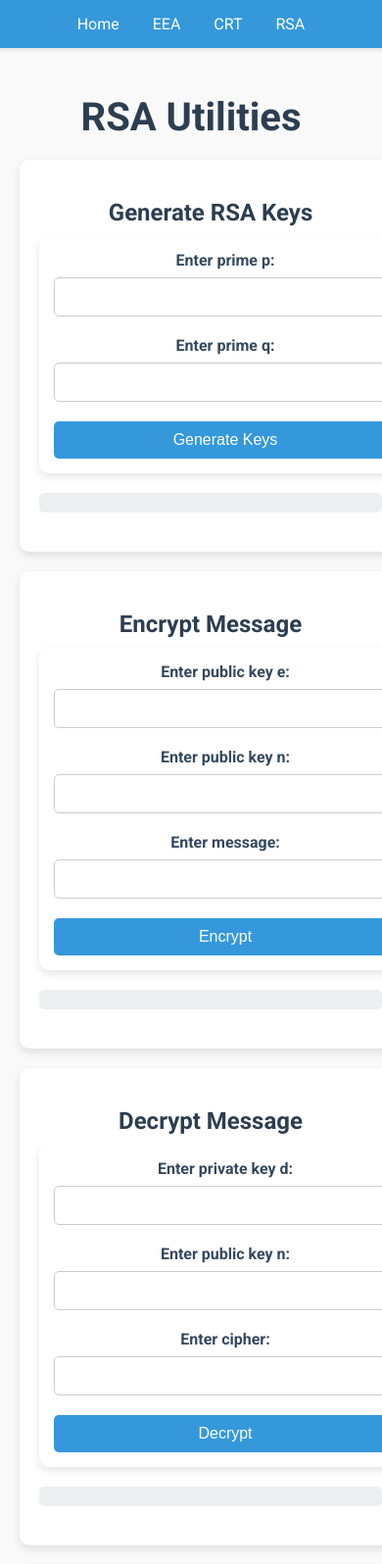
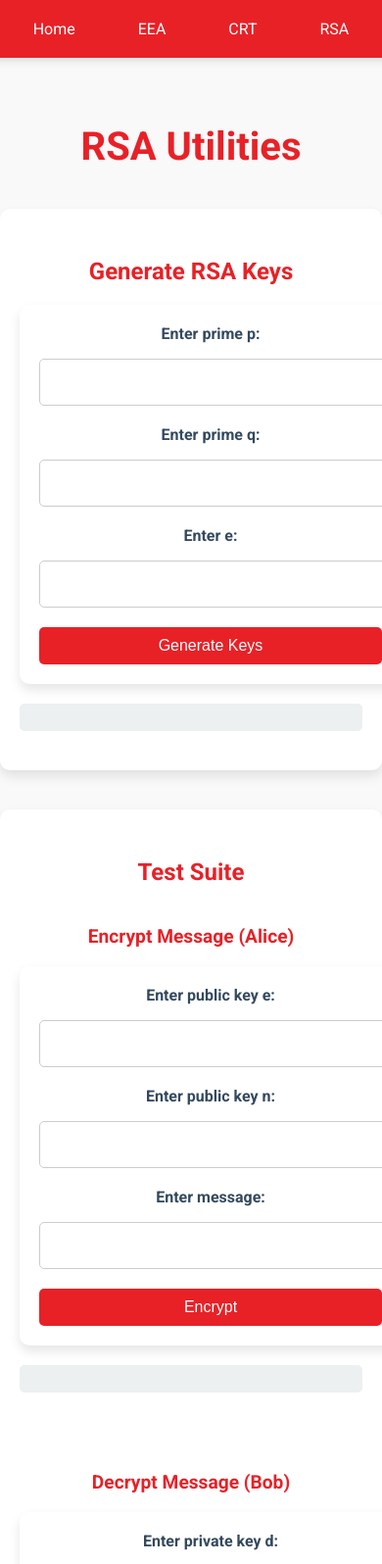
Before and after one commit to JakubSchwenkbeck/EasyMath, a website: page public/rsa.html in a window 390 px wide. Shown: the top 1596 px of the page at 98% size. Drawn offline with Linux system fonts and the light colour scheme.

Commit message:
enhanced rsa and overall styling

```diff
--- a/public/crt.css
+++ b/public/crt.css
@@ -61,7 +61,7 @@ input[type="number"] {
 }
 
 button {
-    background-color: #3498db;
+    background-color: #27ae60; /* Modern Green */
     color: #fff;
     border: none;
     padding: 10px 20px;
@@ -73,7 +73,7 @@ button {
 }
 
 button:hover {
-    background-color: #2980b9;
+    background-color: #27ae60; /* Modern Green */
 }
 
 button[type="button"] {
@@ -106,7 +106,7 @@ p#result {
 }
 
 .navbar {
-    background-color: #3498db;
+    background-color: #27ae60; /* Modern Green */
     padding: 15px;
     width: 100%;
     text-align: center;
@@ -151,7 +151,7 @@ p#result {
 }
 
 .card .button {
-    background-color: #3498db;
+    background-color: #27ae60; /* Modern Green */
     color: #fff;
     border: none;
     padding: 10px 20px;
@@ -164,7 +164,7 @@ p#result {
 }
 
 .card .button:hover {
-    background-color: #2980b9;
+    background-color: #27ae60; /* Modern Green */
 }
 
 @media (max-width: 600px) {
--- a/public/rsa.css
+++ b/public/rsa.css
@@ -11,25 +11,30 @@ body {
 }
 
 h1 {
-    color: #2c3e50;
-    margin-bottom: 20px;
+    color: #e82127; /* Tesla Red */
+    margin-bottom: 40px; /* Increased margin */
     font-size: 2.5em;
 }
 
 h2 {
-    margin-top: 20px;
-    color: #2c3e50;
+    margin-top: 30px; /* Increased margin */
+    color: #e82127; /* Tesla Red */
     font-size: 1.5em;
+}
+
+h3 {
+    margin-top: 20px; /* Increased margin */
+    color: #e82127; /* Tesla Red */
+    font-size: 1.2em;
 }
 
 form {
     background: #fff;
-    padding: 20px;
+    padding: 20px; /* Adjusted padding */
     border-radius: 10px;
-    box-shadow: 0 4px 8px rgba(0, 0, 0, 0.1);
-    max-width: 600px;
+    box-shadow: 0 6px 12px rgba(0, 0, 0, 0.1); /* Increased shadow */
     width: 100%;
-    margin-bottom: 20px;
+    margin-bottom: 20px; /* Adjusted margin */
     transition: transform 0.3s ease;
 }
 
@@ -39,25 +44,25 @@ form:hover {
 
 label {
     display: block;
-    margin-bottom: 8px;
+    margin-bottom: 16px; /* Increased margin */
     font-weight: bold;
     color: #34495e;
 }
 
 input[type="number"] {
     width: calc(100% - 20px);
-    padding: 10px;
-    margin-bottom: 20px;
+    padding: 14px; /* Increased padding */
+    margin-bottom: 20px; /* Adjusted margin */
     border: 1px solid #ccc;
     border-radius: 5px;
     font-size: 1em;
 }
 
 button {
-    background-color: #3498db;
+    background-color: #e82127; /* Tesla Red */
     color: #fff;
     border: none;
-    padding: 10px 20px;
+    padding: 14px 28px; /* Increased padding */
     border-radius: 5px;
     cursor: pointer;
     font-size: 1em;
@@ -66,12 +71,12 @@ button {
 }
 
 button:hover {
-    background-color: #2980b9;
+    background-color: #c4161b; /* Darker Tesla Red */
 }
 
 p {
     background: #ecf0f1;
-    padding: 10px;
+    padding: 14px; /* Increased padding */
     border-radius: 5px;
     font-weight: bold;
     text-align: center;
@@ -80,21 +85,22 @@ p {
 
 .container {
     text-align: center;
-    padding: 20px;
+    padding: 40px; /* Increased padding */
+    width: 100%; /* Use full width */
 }
 
 .navbar {
-    background-color: #3498db;
-    padding: 15px;
+    background-color: #e82127; /* Tesla Red */
+    padding: 20px; /* Increased padding */
     width: 100%;
     text-align: center;
-    box-shadow: 0 2px 4px rgba(0, 0, 0, 0.1);
+    box-shadow: 0 4px 8px rgba(0, 0, 0, 0.1); /* Increased shadow */
 }
 
 .navbar a {
     color: #fff;
     text-decoration: none;
-    margin: 0 15px;
+    margin: 0 30px; /* Increased margin */
     font-size: 1.2em;
     transition: color 0.3s ease;
 }
@@ -103,14 +109,18 @@ p {
     color: #ecf0f1;
 }
 
+.grid {
+    display: grid;
+    grid-template-columns: 1fr 1fr; /* Two columns */
+    gap: 40px; /* Increased gap */
+    width: 100%;
+}
+
 .card {
     background: #fff;
-    padding: 20px;
+    padding: 20px; /* Adjusted padding */
     border-radius: 10px;
-    box-shadow: 0 4px 8px rgba(0, 0, 0, 0.1);
-    max-width: 400px;
-    width: 100%;
-    margin: 20px 0;
+    box-shadow: 0 6px 12px rgba(0, 0, 0, 0.1); /* Increased shadow */
     transition: transform 0.3s ease;
 }
 
@@ -119,20 +129,20 @@ p {
 }
 
 .card h2 {
-    color: #2c3e50;
-    margin-bottom: 10px;
+    color: #e82127; /* Tesla Red */
+    margin-bottom: 20px; /* Adjusted margin */
 }
 
 .card p {
     color: #34495e;
-    margin-bottom: 20px;
+    margin-bottom: 20px; /* Adjusted margin */
 }
 
 .card .button {
-    background-color: #3498db;
+    background-color: #e82127; /* Tesla Red */
     color: #fff;
     border: none;
-    padding: 10px 20px;
+    padding: 14px 28px; /* Increased padding */
     border-radius: 5px;
     cursor: pointer;
     font-size: 1em;
@@ -142,12 +152,36 @@ p {
 }
 
 .card .button:hover {
-    background-color: #2980b9;
+    background-color: #c4161b; /* Darker Tesla Red */
+}
+
+.test-suite {
+    display: flex;
+    justify-content: space-between;
+    gap: 40px; /* Increased gap */
+}
+
+.test-encrypt, .test-decrypt {
+    width: 48%;
+}
+
+@media (max-width: 900px) {
+    .grid {
+        grid-template-columns: 1fr; /* Single column for smaller screens */
+    }
+
+    .test-suite {
+        flex-direction: column;
+    }
+
+    .test-encrypt, .test-decrypt {
+        width: 100%;
+    }
 }
 
 @media (max-width: 600px) {
     form {
-        padding: 15px;
+        padding: 20px; /* Adjusted padding */
     }
 
     input[type="number"] {
--- a/public/rsa.html
+++ b/public/rsa.html
@@ -11,12 +11,13 @@
             event.preventDefault();
             const p = Number(document.getElementById('p').value);
             const q = Number(document.getElementById('q').value);
+            const e = Number(document.getElementById('e').value);
             const response = await fetch('/generate-keys', {
                 method: 'POST',
                 headers: {
                     'Content-Type': 'application/json',
                 },
-                body: JSON.stringify({ p, q }),
+                body: JSON.stringify({ p, q ,e }),
             });
             const result = await response.json();
             document.getElementById('keys-result').innerText = `Public Key: (e: ${result.publicKey.e}, n: ${result.publicKey.n}), Private Key: ${result.privateKey}`;
@@ -86,6 +87,21 @@
             const result = await response.json();
             document.getElementById('verify-result').innerText = `Verification: ${result.verified ? 'Valid' : 'Invalid'}`;
         }
+
+        async function crackRSA(event) {
+            event.preventDefault();
+            const n = Number(document.getElementById('crack-n').value);
+            const phi = Number(document.getElementById('crack-phi').value);
+            const response = await fetch('/crack', {
+                method: 'POST',
+                headers: {
+                    'Content-Type': 'application/json',
+                },
+                body: JSON.stringify({ n, phi }),
+            });
+            const result = await response.json();
+            document.getElementById('crack-result').innerText = `Cracked Primes: p = ${result.p}, q = ${result.q}`;
+        }
     </script>
 </head>
 <body>
@@ -97,7 +113,7 @@
     </div>
     <div class="container">
         <h1>RSA Utilities</h1>
-
+        <div class="grid">
             <div class="card">
                 <h2>Generate RSA Keys</h2>
                 <form onsubmit="generateKeys(event)">
@@ -105,13 +121,18 @@
                     <input type="number" id="p" name="p" required>
                     <label for="q">Enter prime q:</label>
                     <input type="number" id="q" name="q" required>
+                    <label for="e">Enter e:</label>
+                    <input type="number" id="e" name="e" required>
                     <button type="submit">Generate Keys</button>
                 </form>
                 <p id="keys-result"></p>
             </div>
 
             <div class="card">
-            <h2>Encrypt Message</h2>
+                <h2>Test Suite</h2>
+                <div class="test-suite">
+                    <div class="test-encrypt">
+                        <h3>Encrypt Message (Alice)</h3>
                         <form onsubmit="encryptMessage(event)">
                             <label for="encrypt-e">Enter public key e:</label>
                             <input type="number" id="encrypt-e" name="e" required>
@@ -123,9 +144,8 @@
                         </form>
                         <p id="encrypt-result"></p>
                     </div>
-
-        <div class="card">
-            <h2>Decrypt Message</h2>
+                    <div class="test-decrypt">
+                        <h3>Decrypt Message (Bob)</h3>
                         <form onsubmit="decryptMessage(event)">
                             <label for="decrypt-d">Enter private key d:</label>
                             <input type="number" id="decrypt-d" name="d" required>
@@ -136,6 +156,8 @@
                             <button type="submit">Decrypt</button>
                         </form>
                         <p id="decrypt-result"></p>
+                    </div>
+                </div>
             </div>
 
             <div class="card">
@@ -167,6 +189,19 @@
                 </form>
                 <p id="verify-result"></p>
             </div>
+
+            <div class="card">
+                <h2>Crack RSA</h2>
+                <form onsubmit="crackRSA(event)">
+                    <label for="crack-n">Enter n:</label>
+                    <input type="number" id="crack-n" name="n" required>
+                    <label for="crack-phi">Enter φ(n):</label>
+                    <input type="number" id="crack-phi" name="phi" required>
+                    <button type="submit">Crack</button>
+                </form>
+                <p id="crack-result"></p>
+            </div>
+        </div>
     </div>
 </body>
 </html>
```
Also changed, not shown: src/index.ts (+37 -37 lines), src/rsa.ts (+10 -5 lines), tests/euclid.test.ts (+7 -0 lines), tests/rsa.test.ts (added, +25 -0 lines). Lines whose indentation alone changed are shown as unchanged.
